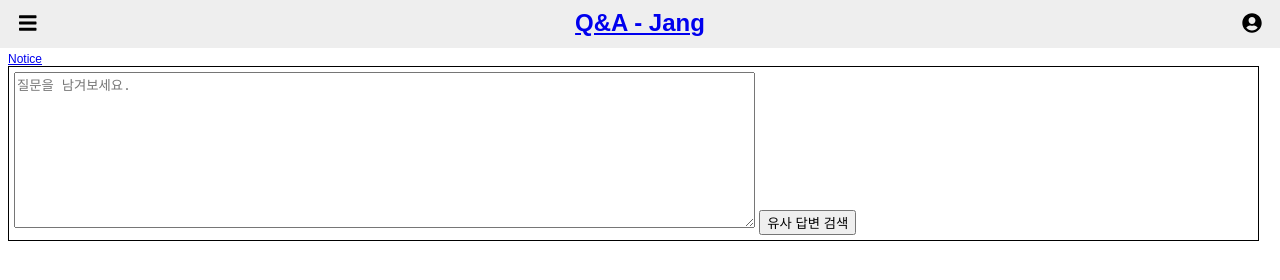
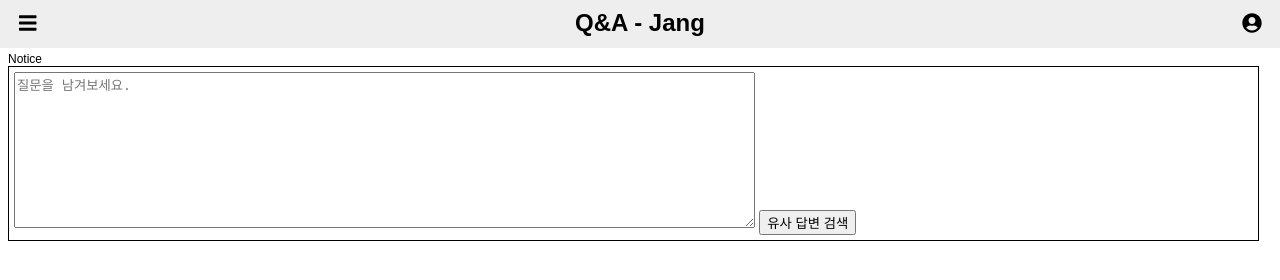
Before and after one commit to HuiwonJang/Jang_Asked, a plain HTML site: page index.html in a window 1280 px wide. Drawn offline with Linux system fonts and the light colour scheme.

Commit message:
Update styles.css

```diff
--- a/css/styles.css
+++ b/css/styles.css
@@ -4,6 +4,15 @@ body{
   background-color:white;
 }
 
+a:link{
+  color:black;
+  text-decoration:none;
+}
+a:visited{
+  color:black;
+}
+
+/*page header*/
 header.page_header{
   display: flex;
   justify-content: space-between;
@@ -29,14 +38,13 @@ header.page_header > button.btn_menu{
   font-size:20px;
 }
 
-}
 header.page_header > h1{
   display:flex;
   font-size:200%;
   color:#000000;
   font-weight:bold;
+}
 
-}
 header.page_header > .user-menu-dropdown > button{
   display: flex;
   width:40px;
@@ -51,6 +59,7 @@ header.page_header > .user-menu-dropdown > button{
   font-size:20px;
 }
 
+/*section*/
 div#ask_wrap > section{
   font-size:1.3em;
   width:98%;
```
